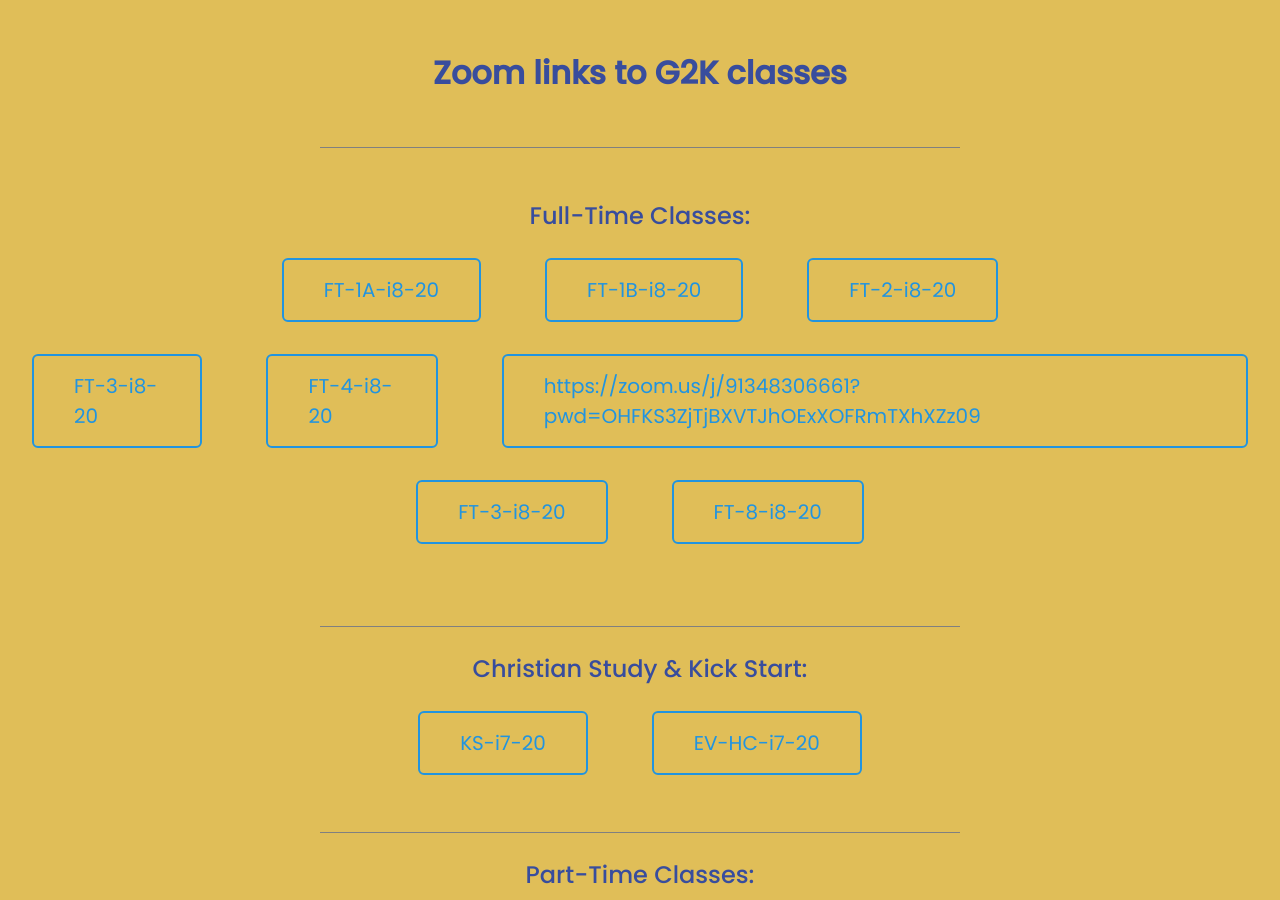
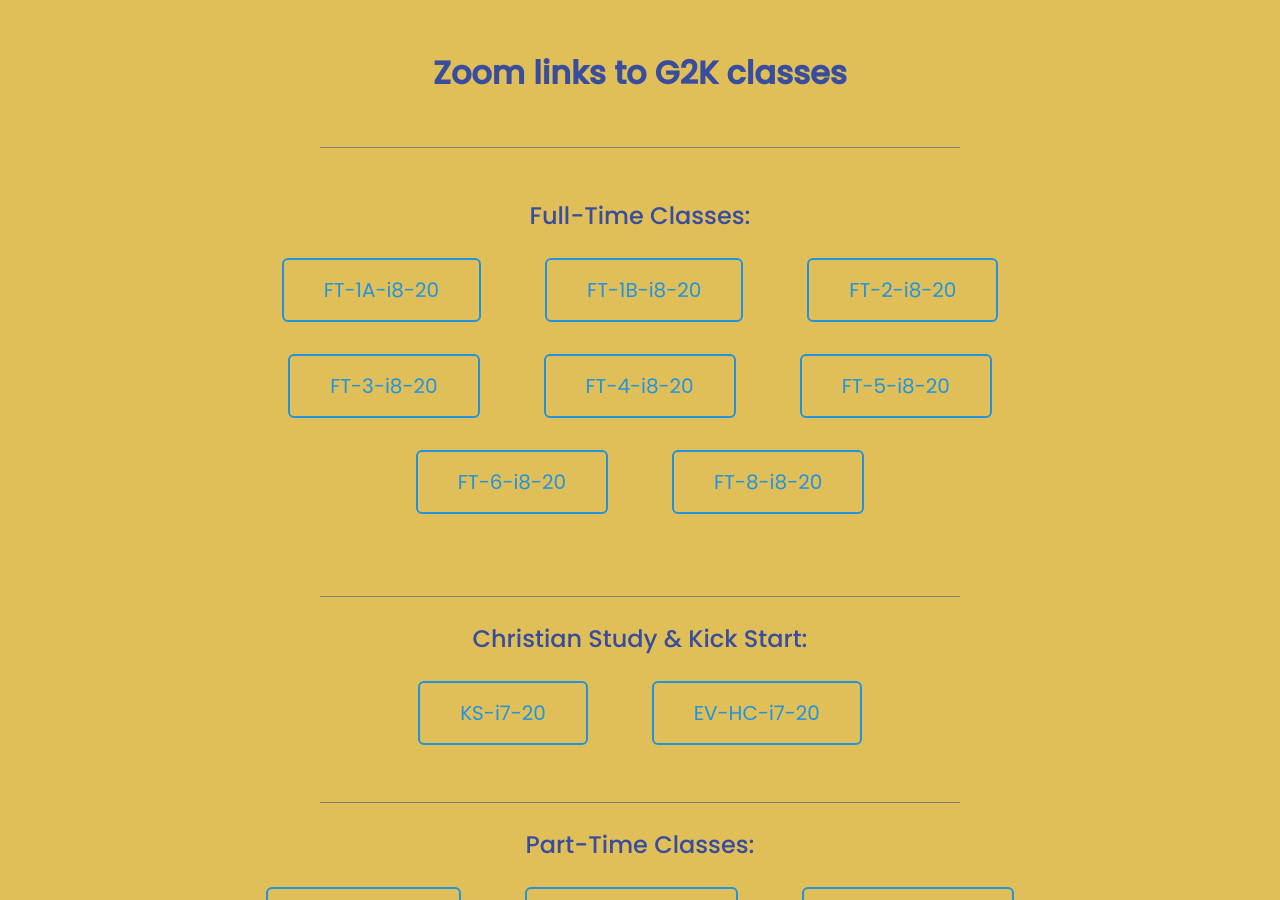
Before and after one commit to tech-g2k/Zoom-links, a Jekyll site: the page built from index.html, in a window 1280 px wide and 900 px high. Built offline with Jekyll 4.4.1, drawn with Linux system fonts in a browser that asks for light colours.

Commit message:
Reference links were broken

```diff
--- a/_includes/full-time.html
+++ b/_includes/full-time.html
@@ -23,16 +23,16 @@
             <a class="shiney" href={{ site.ft-5-ln }} >{{ site.ft-5-tx }}</a>
         </li>
         <li class="buttons__item">
-            <a class="shiney" href={{ site.ft-5-tx }} >{{ site.ft-6-ln }}</a>
+            <a class="shiney" href={{ site.ft-6-ln }} >{{ site.ft-6-tx }}</a>
         </li>
     </ul>
     <br>
     <ul class="buttons">
         <li class="buttons__item">
-            <a class="shiney" href={{ site.ft-4-ln }} >{{ site.ft-4-tx }}</a>
+            <a class="shiney" href={{ site.ft-7-ln }} >{{ site.ft-7-tx }}</a>
         </li>
         <li class="buttons__item">
-            <a class="shiney" href={{ site. }} >{{ site.ft-9-tx }}</a>
+            <a class="shiney" href={{ site.ft-9-ln }} >{{ site.ft-9-tx }}</a>
         </li>
     </ul>
     <br>
```
